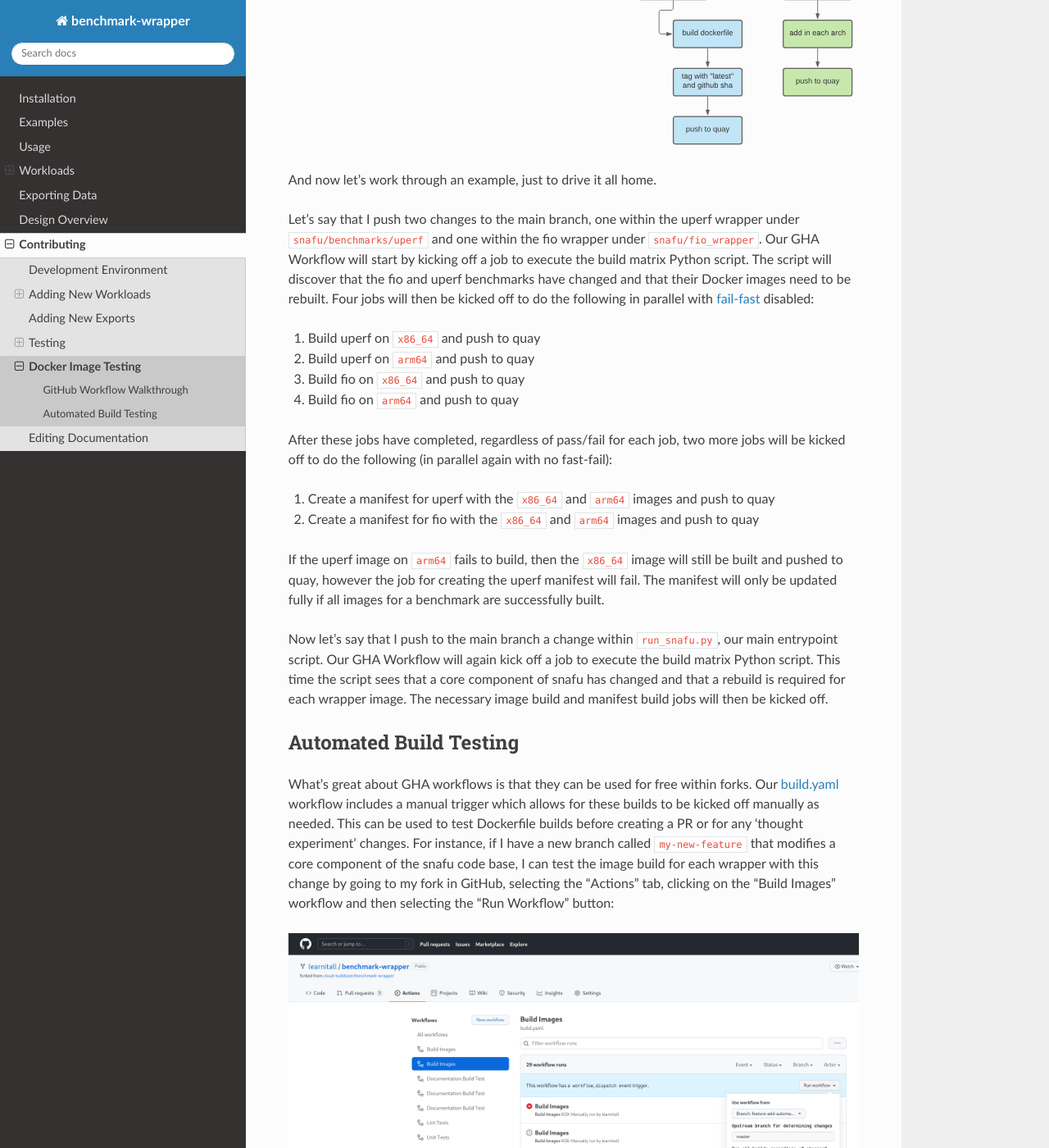
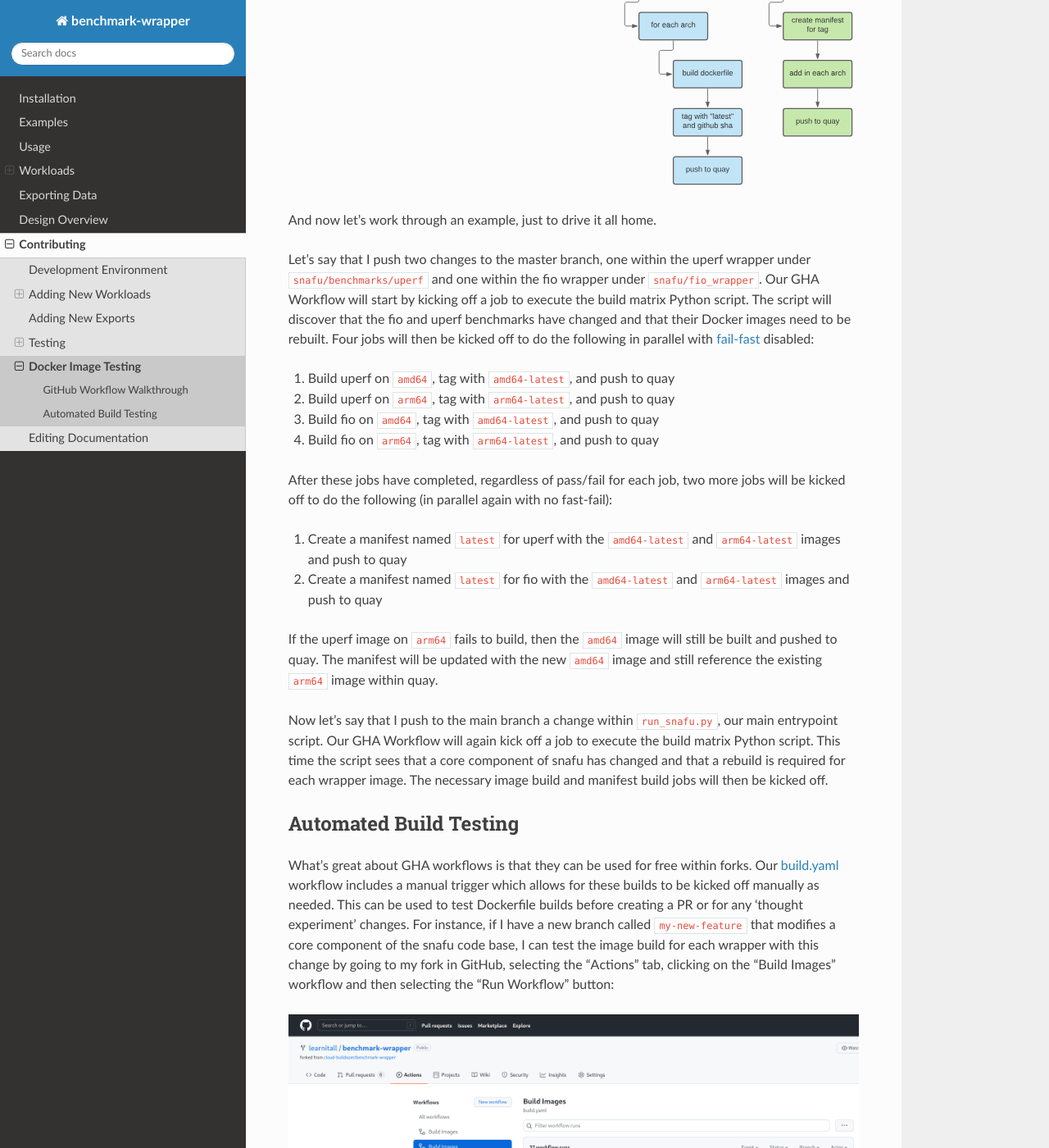
Before and after one commit to cloud-bulldozer/benchmark-wrapper, a Sphinx documentation site: the page built from docs/source/contributing/build_testing.md, in a window 1280 px wide and 1400 px high, scrolled down 1073 px. Shown: the whole window at 82% size. Built offline with Sphinx 7.4.7 and the Read the Docs theme 2.0.0, drawn with Linux system fonts in a browser that asks for light colours; some of the changed text lies outside the part shown.

Commit message:
Fix Tagging and Push Logic in GHA Build Workflow (#344)
* Change workflow to only push to quay on master

Additionally, only tag with latest on master and add

ability to control push behavior on manual trigger

* Add logic to manifest step to handle missing images

If an image fails to build and does not get pushed to quay, then
it cannot be added to the manifest. However, the manifest step
tries to add it in anyways and fails, meaning the manifest will
only be updated if all architectures for a docker image succeed.
We want to allow for the manifest to be updated even if one
of the architectures fails, so that while we debug the new
image can be used.

* Update documentation to reflect previous changes

* Fix typo in conditional (Skipped -> skipped)

* Update documentation with new manual trigger params

* Attempt to fix conditional logic prevent manifest job from running

* Add conditional to only push manifest if not empty

Signed-off-by: Ryan Drew <learnitall0@gmail.com>

* Remove usage of podman image exists command

Does not check registry, only checks local storage

* Remove pr types opened and reopened

Do not need to run on these types, as when the PR

is first opened, it won't be labeled as ok to test.

Additionally, reopening a PR does not change the branch and therefore does not require a rebuild

* Add missing id to push image step

```diff
--- a/docs/source/contributing/build_testing.md
+++ b/docs/source/contributing/build_testing.md
@@ -5,14 +5,14 @@
 benchmark-wrapper uses [GitHub Actions](https://docs.github.com/en/actions) to automate builds of wrapper Docker images. This is done through the workflow defined in [build.yaml](https://github.com/cloud-bulldozer/benchmark-wrapper/blob/master/.github/workflows/build.yaml). The basic structure of the workflow is as follows:
 
 1. Use [ci/build_matrix.py](https://github.com/cloud-bulldozer/benchmark-wrapper/blob/master/ci/build_matrix.py) to discover Dockerfile candidates for build and create two [GitHub Actions Job Matrices](https://docs.github.com/en/actions/reference/workflow-syntax-for-github-actions#jobsjob_idstrategymatrix). One will be a 'build matrix' that will organize building each selected Dockerfile candidate on each supported architecture. The other will be a 'manifest matrix' that will organize creating a manifest for each selected Dockerfile candidate that includes the built images across the supported architectures.
-1. For each Dockerfile on each architecture, build the Dockerfile, tag with `latest` and the GitHub commit SHA that triggered the build, and then push the image to quay.
-1. For each Dockerfile, create a manifest that includes each architecture image and then push it to quay.
+1. For each Dockerfile on each architecture, build the Dockerfile, and if on the master branch, then tag with `latest` and push to quay. If the build was manually triggered by a user, then instead of tagging with `latest`, tag with the given input tag and only push to quay if the user says to do so.
+1. If we pushed to quay in the previous step, then for each Dockerfile, create a manifest that includes each successfully built architecture image and then push it to quay.
 
 Note that:
 
 * A Dockerfile candidate is a Dockerfile within the benchmark-wrapper repository that sits underneath the parent directory for each wrapper. It's expected that each wrapper has a single Dockerfile that is compatible across architectures, rather than having multiple Dockerfiles split by architecture.
 * The build matrix Python script will dynamically discover all available Dockerfiles within the benchmark-wrapper repository and then only select those that need to be built based on what has changed.
-*  Right now we support `x86_64` are currently working on `arm64` images.
+*  Right now we support `amd64` are currently working on `arm64` images.
 
 Here's a diagram summarizing all those words:
 
@@ -20,19 +20,19 @@ Here's a diagram summarizing all those words:
 
 And now let's work through an example, just to drive it all home.
 
-Let's say that I push two changes to the main branch, one within the uperf wrapper under `snafu/benchmarks/uperf` and one within the fio wrapper under `snafu/fio_wrapper`. Our GHA Workflow will start by kicking off a job to execute the build matrix Python script. The script will discover that the fio and uperf benchmarks have changed and that their Docker images need to be rebuilt. Four jobs will then be kicked off to do the following in parallel with [fail-fast](https://docs.github.com/en/actions/reference/workflow-syntax-for-github-actions#jobsjob_idstrategyfail-fast) disabled:
+Let's say that I push two changes to the master branch, one within the uperf wrapper under `snafu/benchmarks/uperf` and one within the fio wrapper under `snafu/fio_wrapper`. Our GHA Workflow will start by kicking off a job to execute the build matrix Python script. The script will discover that the fio and uperf benchmarks have changed and that their Docker images need to be rebuilt. Four jobs will then be kicked off to do the following in parallel with [fail-fast](https://docs.github.com/en/actions/reference/workflow-syntax-for-github-actions#jobsjob_idstrategyfail-fast) disabled:
 
-1. Build uperf on `x86_64` and push to quay
-1. Build uperf on `arm64` and push to quay
-1. Build fio on `x86_64` and push to quay
-1. Build fio on `arm64` and push to quay
+1. Build uperf on `amd64`, tag with `amd64-latest`, and push to quay
+1. Build uperf on `arm64`, tag with `arm64-latest`, and push to quay
+1. Build fio on `amd64`, tag with `amd64-latest`, and push to quay
+1. Build fio on `arm64`, tag with `arm64-latest`, and push to quay
 
 After these jobs have completed, regardless of pass/fail for each job, two more jobs will be kicked off to do the following (in parallel again with no fast-fail):
 
-1. Create a manifest for uperf with the `x86_64` and `arm64` images and push to quay
-1. Create a manifest for fio with the `x86_64` and `arm64` images and push to quay
+1. Create a manifest named `latest` for uperf with the `amd64-latest` and `arm64-latest` images and push to quay
+1. Create a manifest named `latest` for fio with the `amd64-latest` and `arm64-latest` images and push to quay
 
-If the uperf image on `arm64` fails to build, then the `x86_64` image will still be built and pushed to quay, however the job for creating the uperf manifest will fail. The manifest will only be updated fully if all images for a benchmark are successfully built.
+If the uperf image on `arm64` fails to build, then the `amd64` image will still be built and pushed to quay. The manifest will be updated with the new `amd64` image and still reference the existing `arm64` image within quay.
 
 Now let's say that I push to the main branch a change within `run_snafu.py`, our main entrypoint script. Our GHA Workflow will again kick off a job to execute the build matrix Python script. This time the script sees that a core component of snafu has changed and that a rebuild is required for each wrapper image. The necessary image build and manifest build jobs will then be kicked off.
 
```
Also changed, not shown: docs/source/contributing/build_workflow_manual_trigger.png, 1 other file.
